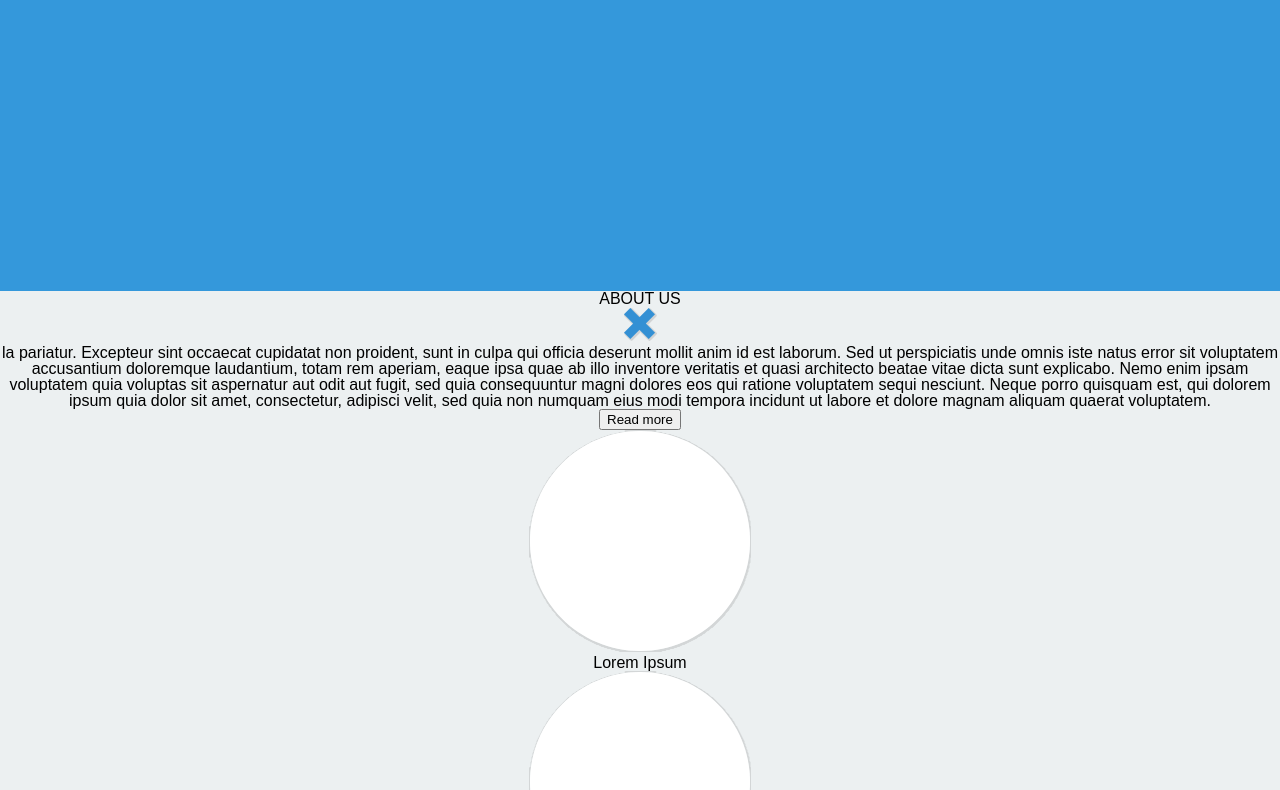
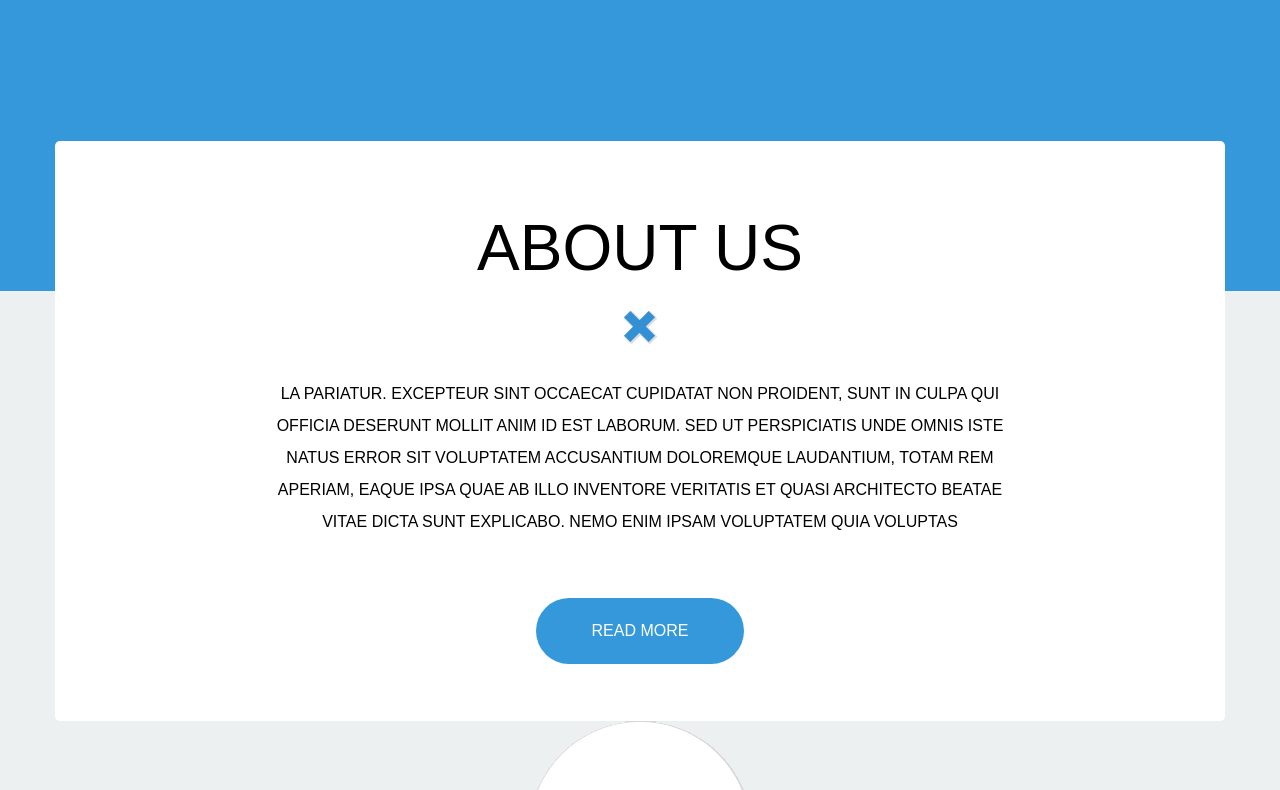
Before and after one commit to dreyhiflden/geekhub_front-end_2017, a plain HTML site: page task_2/index.html in a window 1280 px wide. Shown: the part 614-1404 px from the top of the page. Drawn offline with Linux system fonts and the light colour scheme.

Commit message:
Add styles for sections

```diff
--- a/task_2/index.html
+++ b/task_2/index.html
@@ -41,7 +41,8 @@
     <main class="main">
         <article class="article">
             <!-- Секция About US -->
-            <section class="section">
+            <div class="wrapper">
+            <section class="section-about-us">
                 <h3 class="section-headline">ABOUT US</h3>
                 <figure class="cross">
                     <img src="img/cross.png" alt="Cross">
@@ -50,16 +51,13 @@
                     la pariatur. Excepteur sint occaecat cupidatat non proident, sunt in culpa qui officia deserunt
                     mollit anim id est laborum. Sed ut perspiciatis unde omnis iste natus error sit voluptatem
                     accusantium doloremque laudantium, totam rem aperiam, eaque ipsa quae ab illo inventore veritatis
-                    et quasi architecto beatae vitae dicta sunt explicabo. Nemo enim ipsam voluptatem quia voluptas sit
-                    aspernatur aut odit aut fugit, sed quia consequuntur magni dolores eos qui ratione voluptatem sequi
-                    nesciunt. Neque porro quisquam est, qui dolorem ipsum quia dolor sit amet, consectetur, adipisci
-                    velit, sed quia non numquam eius modi tempora incidunt ut labore et dolore magnam aliquam quaerat
-                    voluptatem.
+                    et quasi architecto beatae vitae dicta sunt explicabo. Nemo enim ipsam voluptatem quia voluptas
                 </p>
                 <button class="btn btn-read-more">
                     Read more
                 </button>
             </section>
+            </div>
             <!-- Секция About US конец-->
             <!-- Секция с фигурами -->
             <section class="section">
--- a/task_2/style.css
+++ b/task_2/style.css
@@ -87,6 +87,7 @@ body {
 }
 .header-slogan {
     padding: 45px 0 0 0;
+    font-weight: bold;
     font-size: 64px;
 }
 .header-logo {
@@ -95,3 +96,55 @@ body {
 .js-header-menu {
     float: right;
 }
+
+.section-about-us {
+    width: 1170px;
+    height: 580px;
+    background: #fff;
+    border-radius: 5px;
+    margin: -150px 0 0 0;
+}
+
+.section-headline {
+    font-size: 64px;
+    padding: 75px 0 0 0;
+    font-weight: lighter;
+}
+
+.section-description { /* TODO: придумать более специфический класс */
+    width: 750px;
+    margin: 0 auto 60px auto;
+    text-transform: uppercase;
+    font-size: 16px;
+    line-height: 32px;
+}
+
+/* Фигура "Крестик" */
+.cross {
+    padding: 30px 0 30px 0;
+}
+
+.btn {
+    display: inline-block;
+    font-weight: 400;
+    text-align: center;
+    white-space: nowrap;
+    vertical-align: middle;
+    -webkit-user-select: none;
+    -moz-user-select: none;
+    -ms-user-select: none;
+    user-select: none;
+    border: 1px solid transparent;
+    padding: 20px 55px;
+    font-size: 1rem;
+    line-height: 1.5;
+    border-radius: 40px;
+    transition: color .15s ease-in-out,background-color .15s ease-in-out,border-color .15s ease-in-out,box-shadow .15s ease-in-out;
+}
+
+.btn-read-more {
+    background: #3498db;
+    color: #fff;
+    text-transform: uppercase;
+    font-size: 16px;
+}
```
